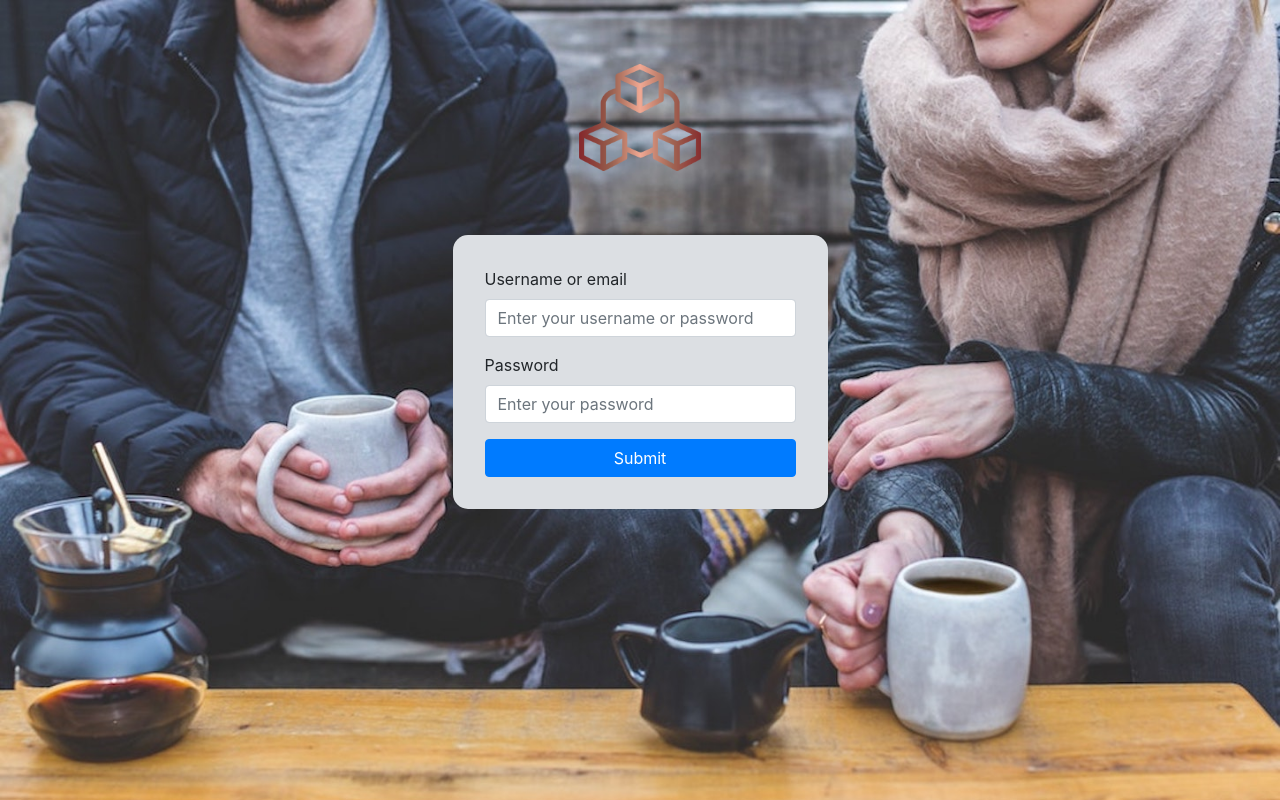
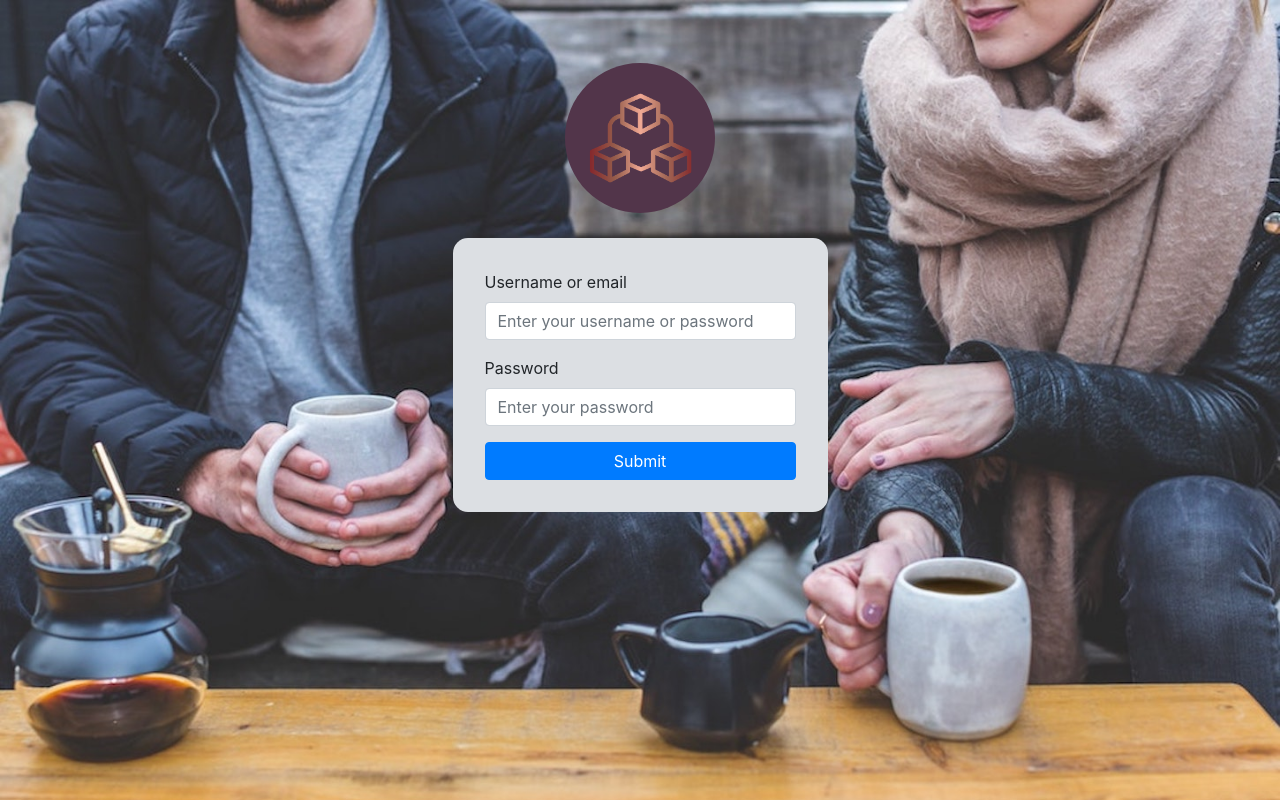
Before and after one commit to mauduran/Live-Chat-App, a React (Create React App) app: page /login in a window 1280 px wide. Built offline with nearby package versions, Linux system fonts and the light colour scheme.

Commit message:
Modified logo component and style

```diff
--- a/src/components/Logo/Logo.css
+++ b/src/components/Logo/Logo.css
@@ -1,7 +1,7 @@
 #LogoImage{
     display: block;
-    margin-left: auto;
-    margin-right: auto;
-    width: 20%;
-    padding: 4em;
+    width: 150px;
+    height: 150px;
+    margin: 5% auto 2%;
+    border-radius: 50%;
 }
--- a/src/components/Logo/Logo.js
+++ b/src/components/Logo/Logo.js
@@ -1,5 +1,6 @@
 import React from 'react';
-import LogoImage from '../../assets/img/small_talk.png'
+// import LogoImage from '../../assets/img/small_talk.png'
+import LogoImage from '../../assets/img/small_talk_bg_sq.png'
 import './Logo.css'
 
 const Logo = () => {
```
